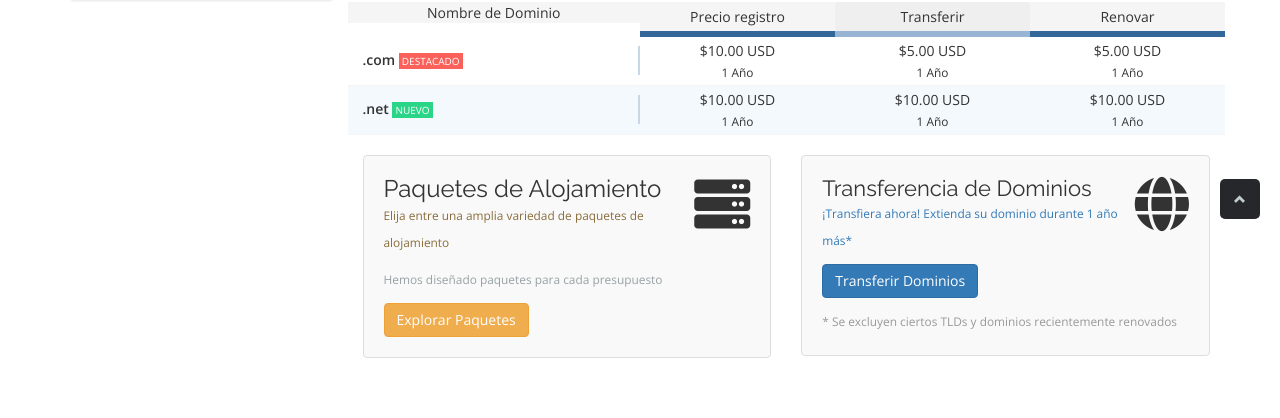
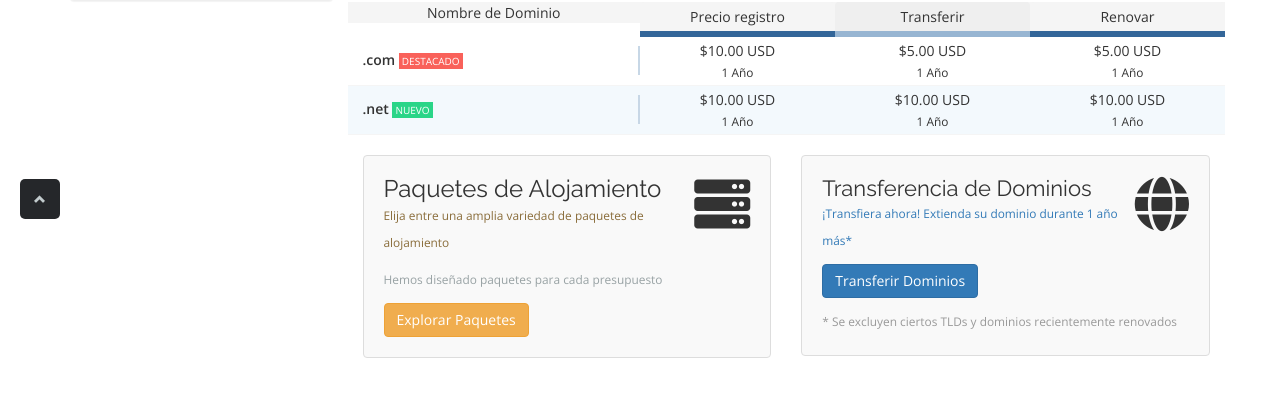
Before and after one commit to businessasesores/page, a PHP site: page /web/portal/cart8797.html in a window 1280 px wide. Shown: the part 621-1039 px from the top of the page. Run offline with PHP 8.4, Linux system fonts and the light colour scheme.

Commit message:
Update style.css

```diff
--- a/web/portal/templates/ifastnet-child/assets/css/style.css
+++ b/web/portal/templates/ifastnet-child/assets/css/style.css
@@ -601,7 +601,7 @@ body > p:last-child {
     font-size: 12px;
     position: fixed;
     bottom: -40px;
-    right: 20px;
+    left: 20px;
     -webkit-transition: all 1s ease;
     -moz-transition: all 1s ease;
     -o-transition: all 1s ease;
```
